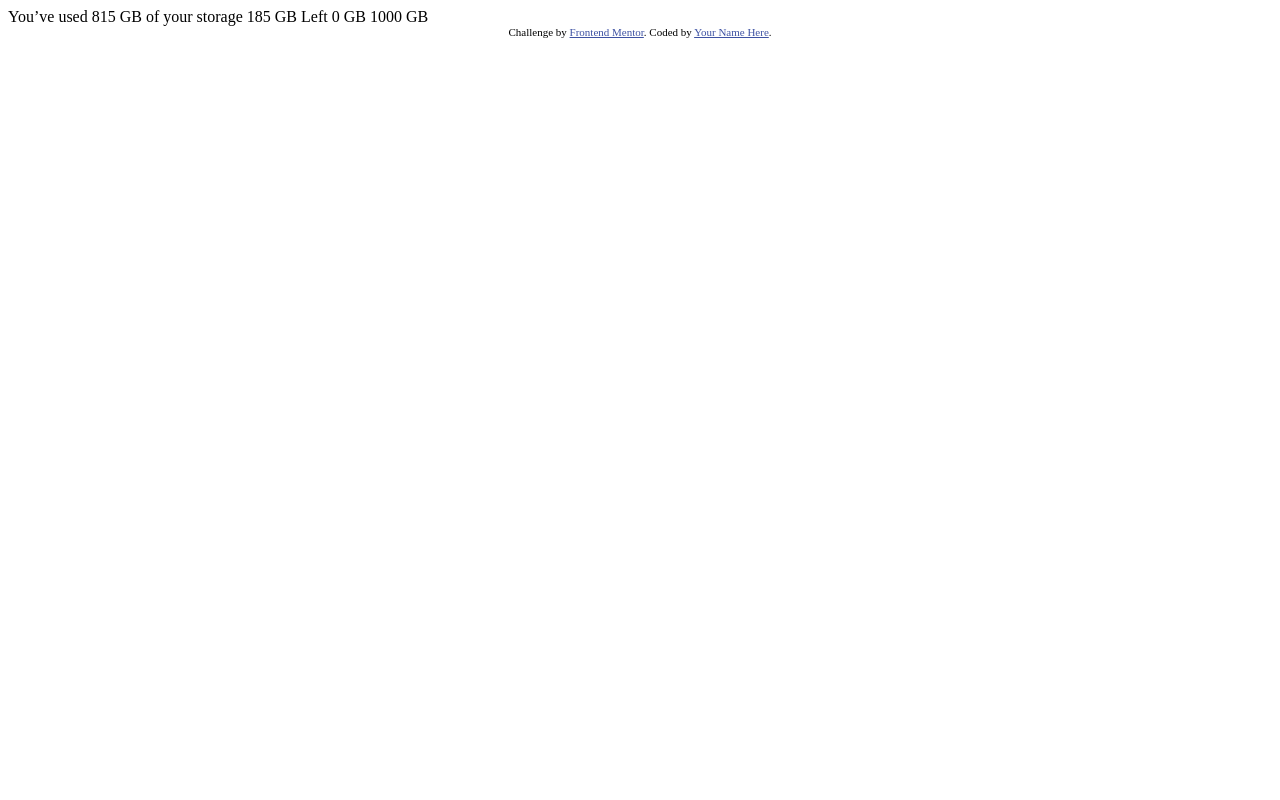
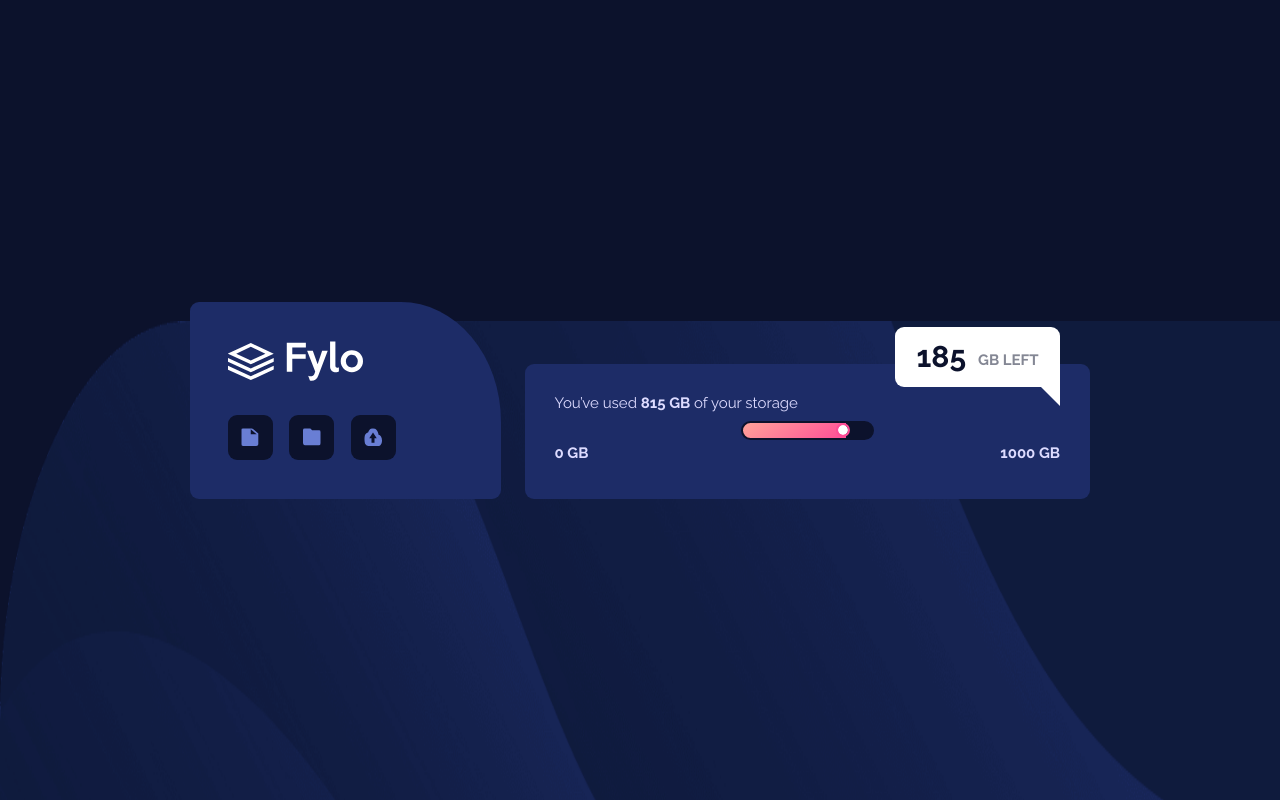
Before and after one commit to romzc/fylo-data-storage-component, a plain HTML site: page index.html in a window 1280 px wide. Drawn offline with Linux system fonts and the light colour scheme.

Commit message:
challenge completed

```diff
--- a/index.html
+++ b/index.html
@@ -4,28 +4,57 @@
   <meta charset="UTF-8">
   <meta name="viewport" content="width=device-width, initial-scale=1.0"> <!-- displays site properly based on user's device -->
 
+  <link
+    rel="preconnect"
+    href="https://fonts.googleapis.com">
+
+  <link
+    rel="preconnect"
+    href="https://fonts.gstatic.com" crossorigin>
+
+  <link
+    href="https://fonts.googleapis.com/css2?family=Raleway:wght@400;700&display=swap"
+    rel="stylesheet">
+
   <link rel="icon" type="image/png" sizes="32x32" href="./images/favicon-32x32.png">
 
-  <title>Frontend Mentor | Fylo data storage component</title>
+  <title>Fylo data storage component</title>
 
-  <!-- Feel free to remove these styles or customise in your own stylesheet 👍 -->
-  <style>
-    .attribution { font-size: 11px; text-align: center; }
-    .attribution a { color: hsl(228, 45%, 44%); }
-  </style>
+  <link rel="stylesheet" href="style.css">
+
 </head>
 <body>
+  <main>
+    <div class="header-container">
+      <div>
+        <img src="./images/logo.svg" alt="logo">
+      </div>
 
-  You’ve used 815 GB of your storage
+      <div class="icon-container">
+        <img src="./images/icon-document.svg" alt="icon-document">
+        <img src="./images/icon-folder.svg" alt="icon-folder">
+        <img src="./images/icon-upload.svg" alt="icon-upload">
+      </div>
 
-  185 GB Left
+    </div>
 
-  0 GB
-  1000 GB
+    <div class="load-container">
+      <p>You’ve used <span>815 GB</span> of your storage</p>
+      <input min="0" max="100" value="80" type="range" name="range" id="range">
 
-  <div class="attribution">
-    Challenge by <a href="https://www.frontendmentor.io?ref=challenge" target="_blank">Frontend Mentor</a>.
-    Coded by <a href="#">Your Name Here</a>.
-  </div>
+      <div class="load-boundaries">
+        <span>0 GB</span>
+        <span>1000 GB</span>
+      </div>
+
+      <div class="disk-left">
+        <h2>185</h2>
+        <span>GB Left</span>
+      </div>
+
+    </div>
+  </main>
+
+  <script src="./script.js"></script>
 </body>
 </html>
--- /dev/null
+++ b/script.js
@@ -0,0 +1,9 @@
+const rangeInput = document.querySelector('input[type="range"]');
+
+const setValue = (event) => {
+
+    const currentValue = event.target.value;
+    event.target.style.backgroundSize = currentValue+"% 100%";
+};
+
+rangeInput.addEventListener('input', setValue);
--- /dev/null
+++ b/style.css
@@ -0,0 +1,226 @@
+:root {
+    /* Neutral */
+    --pale-blue: hsl(243, 100%, 93%);
+    --grayish-blue: hsl(229, 7%, 55%);
+    --dark-blue: hsl(228, 56%, 26%);
+    --very-dark-blue: hsl(229, 57%, 11%);
+
+
+}
+
+
+* {
+    margin: 0;
+    padding: 0;
+    box-sizing: border-box;
+    font-size: 15px;
+    font-family: 'Raleway', sans-serif;
+}
+
+body {
+    display: flex;
+    place-items: center;
+    justify-content: center;
+    width: 100%;
+    height: 100vh;
+    background-image: url(./images/bg-mobile.png);
+    background-repeat: no-repeat;
+    background-size: cover;
+}
+
+main {
+    display: flex;
+    flex-direction: column;
+    row-gap: 1rem;
+}
+
+main > div {
+    background-color: var(--dark-blue);
+}
+
+.header-container {
+    border-radius: 0px 100px 0px 0px / 120px;
+    border-top-left-radius: 0.6rem;
+    border-bottom-left-radius: 0.6rem;
+    border-bottom-right-radius: 0.6rem;
+}
+
+.header-container > div:nth-child(1) {
+    padding: 2.6rem 7rem 1rem 2.5rem;
+}
+
+.icon-container  {
+    display: flex;
+    padding: 1rem 7rem 2.6rem 2.5rem;
+    column-gap: 1.1rem ;
+}
+
+.icon-container > img {
+    padding: 0.9rem;
+    background-color: var(--very-dark-blue);
+    width: 3rem;
+    height: 3rem;
+    border-radius: 0.6rem;
+}
+
+
+.load-container {
+    display: flex;
+    flex-direction: column;
+    place-items: center;
+    padding: 2rem;
+    row-gap: 0.46rem;
+    max-height: 10rem;
+    border-radius: 0.6rem;
+    color: var(--pale-blue);
+}
+
+.load-container span {
+    font-weight: 700;
+}
+
+/* new things */
+
+input[type="range"] {
+    -webkit-appearance: none;
+    background: transparent;
+    cursor: pointer;
+    width: 100%;
+    border-radius: 10px;
+
+    background-color: var(--very-dark-blue);
+    border: 2px solid var(--very-dark-blue);
+
+    /* change with havascrpt*/
+    background-image: linear-gradient(145deg, hsl(6, 100%, 80%),hsl(335, 100%, 65%));
+    background-repeat: no-repeat;
+    background-size: 80% 100%;
+
+    /*
+    border-radius: 2rem;
+    outline: none;
+    */
+}
+
+input[type="range"]::-webkit-slider-thumb {
+    -webkit-appearance: none;
+    background-color: white;
+    height: 0.7rem;
+    width: 0.7rem;
+    border-radius: 50%;
+    margin-top: 0.14rem;
+    outline: 2.5px solid hsl(335, 100%, 65%);
+}
+
+input[type="range"]::-webkit-slider-runnable-track {
+    -webkit-appearance: none;
+    height: 1rem;
+    border-radius: 10px;
+}
+
+
+
+
+/* ----------------- */
+
+.load-boundaries {
+    width: 100%;
+    display: flex;
+    justify-content: space-between;
+}
+
+.disk-left {
+    background-color: var(--pale-blue);
+    position: relative;
+    top: 1rem;
+    width: 13.6rem;
+    min-height: 5rem;
+    border-radius: 0.6rem;
+
+    display: flex;
+    justify-content: center;
+    align-items: center;
+    column-gap: 0.8rem;
+
+    color: var(--very-dark-blue)
+}
+
+.disk-left h2 {
+    font-size: 2rem;
+}
+
+.disk-left span {
+    color: var(--grayish-blue);
+    text-transform: uppercase;
+    margin-top: 0.4rem;
+}
+
+
+@media (min-width:650px) {
+    body {
+        background-image: url(./images/bg-desktop.png);
+        background-repeat: no-repeat;
+        background-size: 100% 100%;
+        background-position: 0 21.4rem;
+        background-color: var(--very-dark-blue);
+    }
+
+    main {
+        flex-direction: row;
+        column-gap: 1.6rem;
+        align-items: flex-end;
+        columns: auto 20rem;
+        width: 60rem;
+    }
+
+    .load-container {
+        display: block;
+        flex: 1;
+        height: 9rem;
+    }
+
+    p {
+        width: 100%;
+        margin-bottom: 0.6rem;
+    }
+
+    .disk-left {
+        top: -9rem;
+        min-height: 4rem;
+        width: 11rem;
+        float: right;
+        background-color: white;
+    }
+
+    .disk-left::after {
+        width: 0;
+        height: 0;
+        position: absolute;
+        content: '';
+        top: 2.65rem;
+        right: -0.01rem;
+        background: transparent;
+        border-top: 20px solid transparent;
+        border-bottom: 20px solid transparent;
+        border-right: 20px solid white;
+
+    }
+}
+
+
+
+
+
+
+
+
+
+
+footer {
+    position: absolute;
+    bottom: 1rem;
+}
+
+
+.attribution { font-size: 11px; text-align: center; }
+.attribution a { color: hsl(228, 45%, 44%); }
```
